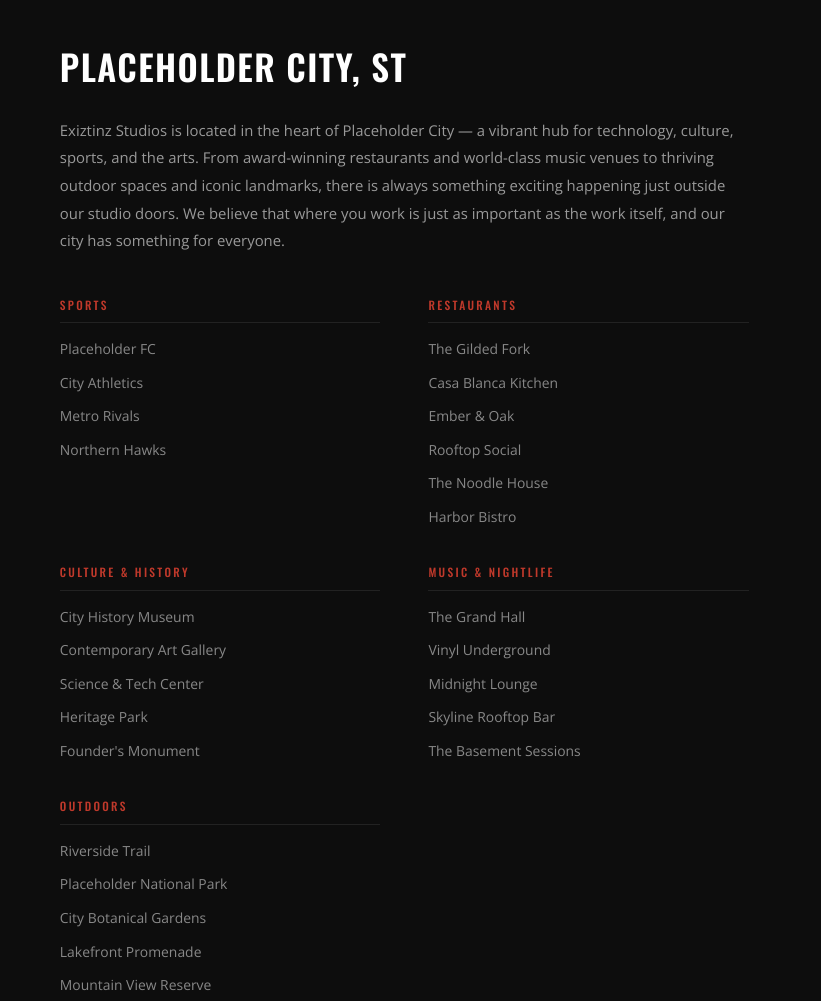
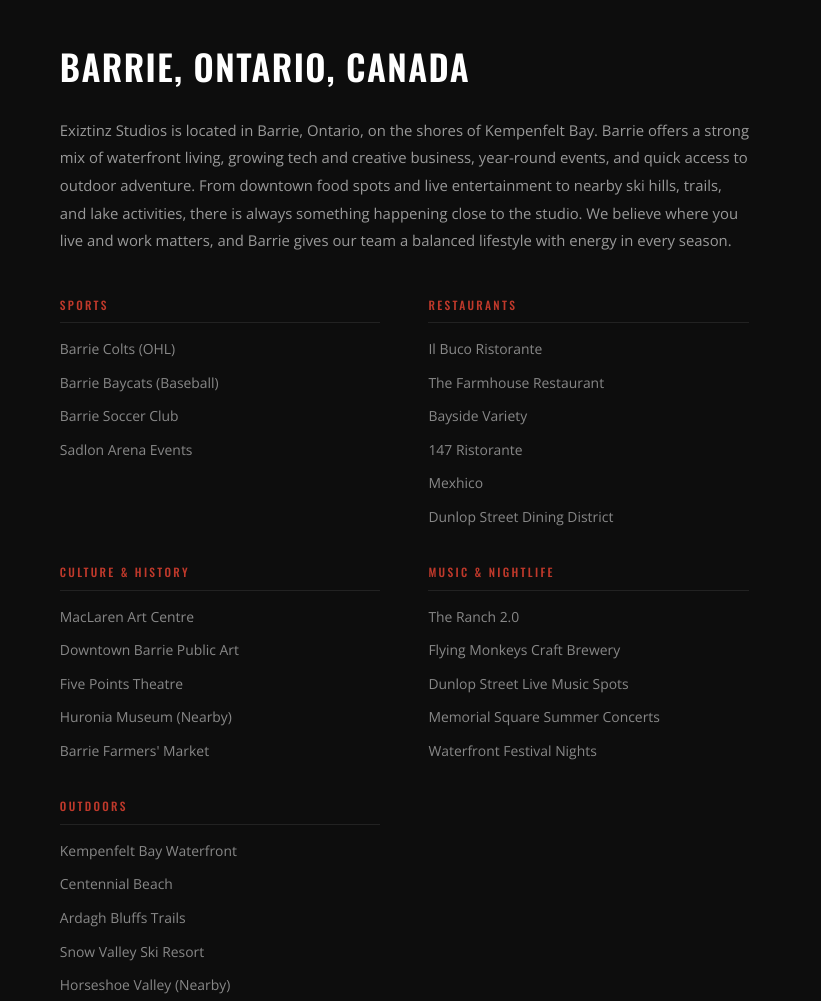
Before and after one commit to Exiztinz/ExiztinzStudiosWebsite, a plain HTML site: page index.html in a window 1280 px wide. Shown: the part 2436-3437 px from the top of the page, 459-1280 px from the left. Drawn offline with nearby package versions, Linux system fonts and the light colour scheme; a script that the page names is missing.

Commit message:
Added proper spots and activities for the location

```diff
--- a/index.html
+++ b/index.html
@@ -196,65 +196,65 @@
           <div class="location-img" style="background-image: url('ivan-rudoy-H1CzGhDhSAY-unsplash.jpg');"></div>
         </div>
         <div class="location-info">
-          <h3>Placeholder City, ST</h3>
+          <h3>Barrie, Ontario, Canada</h3>
           <p>
-            Exiztinz Studios is located in the heart of Placeholder City — a vibrant hub for
-            technology, culture, sports, and the arts. From award-winning restaurants and
-            world-class music venues to thriving outdoor spaces and iconic landmarks, there is
-            always something exciting happening just outside our studio doors. We believe that
-            where you work is just as important as the work itself, and our city has something
-            for everyone.
+            Exiztinz Studios is located in Barrie, Ontario, on the shores of Kempenfelt Bay.
+            Barrie offers a strong mix of waterfront living, growing tech and creative business,
+            year-round events, and quick access to outdoor adventure. From downtown food spots
+            and live entertainment to nearby ski hills, trails, and lake activities, there is
+            always something happening close to the studio. We believe where you live and work
+            matters, and Barrie gives our team a balanced lifestyle with energy in every season.
           </p>
 
           <div class="location-cols">
             <div class="location-col">
               <h4>SPORTS</h4>
               <ul>
-                <li><a href="#">Placeholder FC</a></li>
-                <li><a href="#">City Athletics</a></li>
-                <li><a href="#">Metro Rivals</a></li>
-                <li><a href="#">Northern Hawks</a></li>
+                <li><a href="#">Barrie Colts (OHL)</a></li>
+                <li><a href="#">Barrie Baycats (Baseball)</a></li>
+                <li><a href="#">Barrie Soccer Club</a></li>
+                <li><a href="#">Sadlon Arena Events</a></li>
               </ul>
             </div>
             <div class="location-col">
               <h4>RESTAURANTS</h4>
               <ul>
-                <li><a href="#">The Gilded Fork</a></li>
-                <li><a href="#">Casa Blanca Kitchen</a></li>
-                <li><a href="#">Ember &amp; Oak</a></li>
-                <li><a href="#">Rooftop Social</a></li>
-                <li><a href="#">The Noodle House</a></li>
-                <li><a href="#">Harbor Bistro</a></li>
+                <li><a href="#">Il Buco Ristorante</a></li>
+                <li><a href="#">The Farmhouse Restaurant</a></li>
+                <li><a href="#">Bayside Variety</a></li>
+                <li><a href="#">147 Ristorante</a></li>
+                <li><a href="#">Mexhico</a></li>
+                <li><a href="#">Dunlop Street Dining District</a></li>
               </ul>
             </div>
             <div class="location-col">
               <h4>CULTURE &amp; HISTORY</h4>
               <ul>
-                <li><a href="#">City History Museum</a></li>
-                <li><a href="#">Contemporary Art Gallery</a></li>
-                <li><a href="#">Science &amp; Tech Center</a></li>
-                <li><a href="#">Heritage Park</a></li>
-                <li><a href="#">Founder's Monument</a></li>
+                <li><a href="#">MacLaren Art Centre</a></li>
+                <li><a href="#">Downtown Barrie Public Art</a></li>
+                <li><a href="#">Five Points Theatre</a></li>
+                <li><a href="#">Huronia Museum (Nearby)</a></li>
+                <li><a href="#">Barrie Farmers' Market</a></li>
               </ul>
             </div>
             <div class="location-col">
               <h4>MUSIC &amp; NIGHTLIFE</h4>
               <ul>
-                <li><a href="#">The Grand Hall</a></li>
-                <li><a href="#">Vinyl Underground</a></li>
-                <li><a href="#">Midnight Lounge</a></li>
-                <li><a href="#">Skyline Rooftop Bar</a></li>
-                <li><a href="#">The Basement Sessions</a></li>
+                <li><a href="#">The Ranch 2.0</a></li>
+                <li><a href="#">Flying Monkeys Craft Brewery</a></li>
+                <li><a href="#">Dunlop Street Live Music Spots</a></li>
+                <li><a href="#">Memorial Square Summer Concerts</a></li>
+                <li><a href="#">Waterfront Festival Nights</a></li>
               </ul>
             </div>
             <div class="location-col">
               <h4>OUTDOORS</h4>
               <ul>
-                <li><a href="#">Riverside Trail</a></li>
-                <li><a href="#">Placeholder National Park</a></li>
-                <li><a href="#">City Botanical Gardens</a></li>
-                <li><a href="#">Lakefront Promenade</a></li>
-                <li><a href="#">Mountain View Reserve</a></li>
+                <li><a href="#">Kempenfelt Bay Waterfront</a></li>
+                <li><a href="#">Centennial Beach</a></li>
+                <li><a href="#">Ardagh Bluffs Trails</a></li>
+                <li><a href="#">Snow Valley Ski Resort</a></li>
+                <li><a href="#">Horseshoe Valley (Nearby)</a></li>
               </ul>
             </div>
           </div>
```
